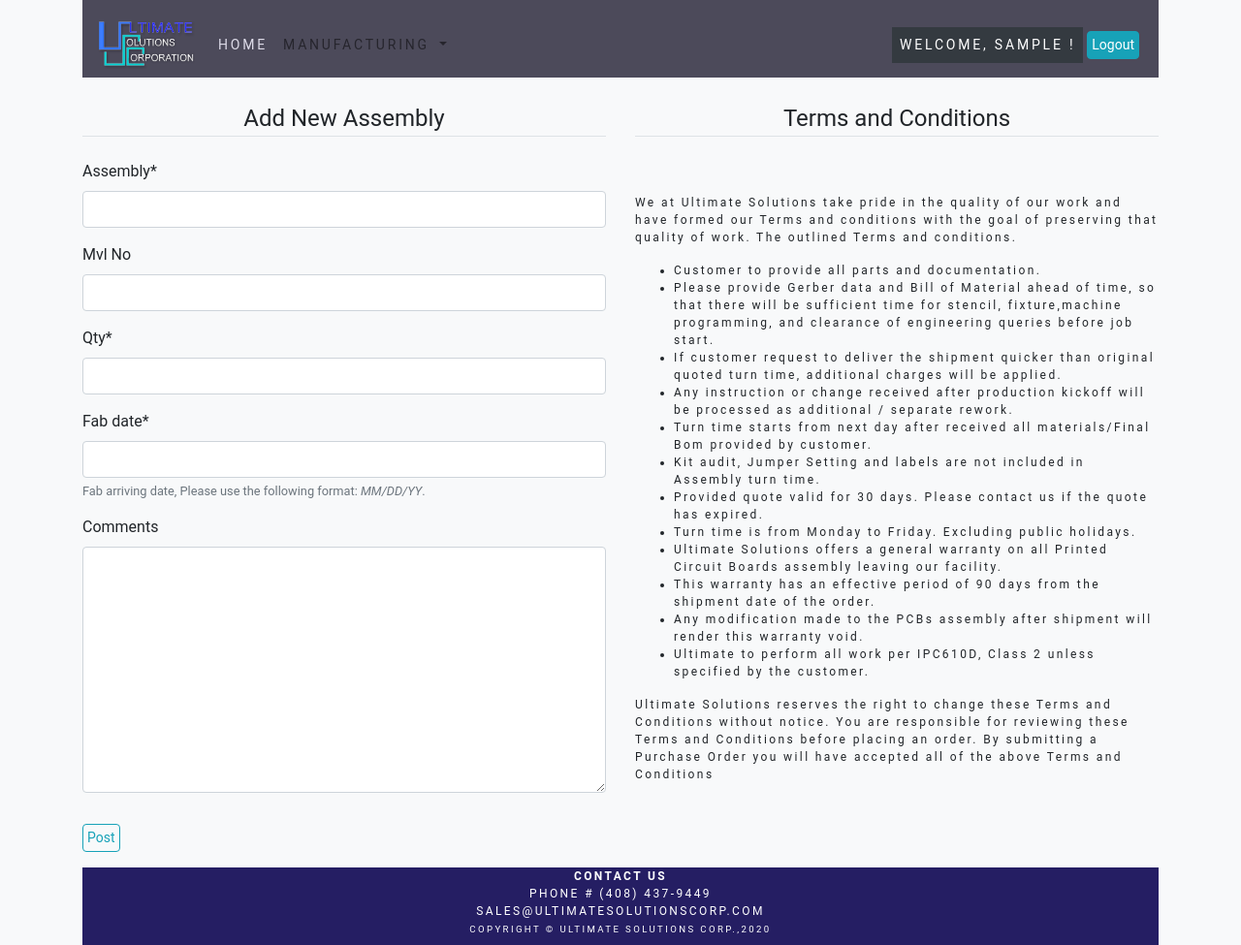
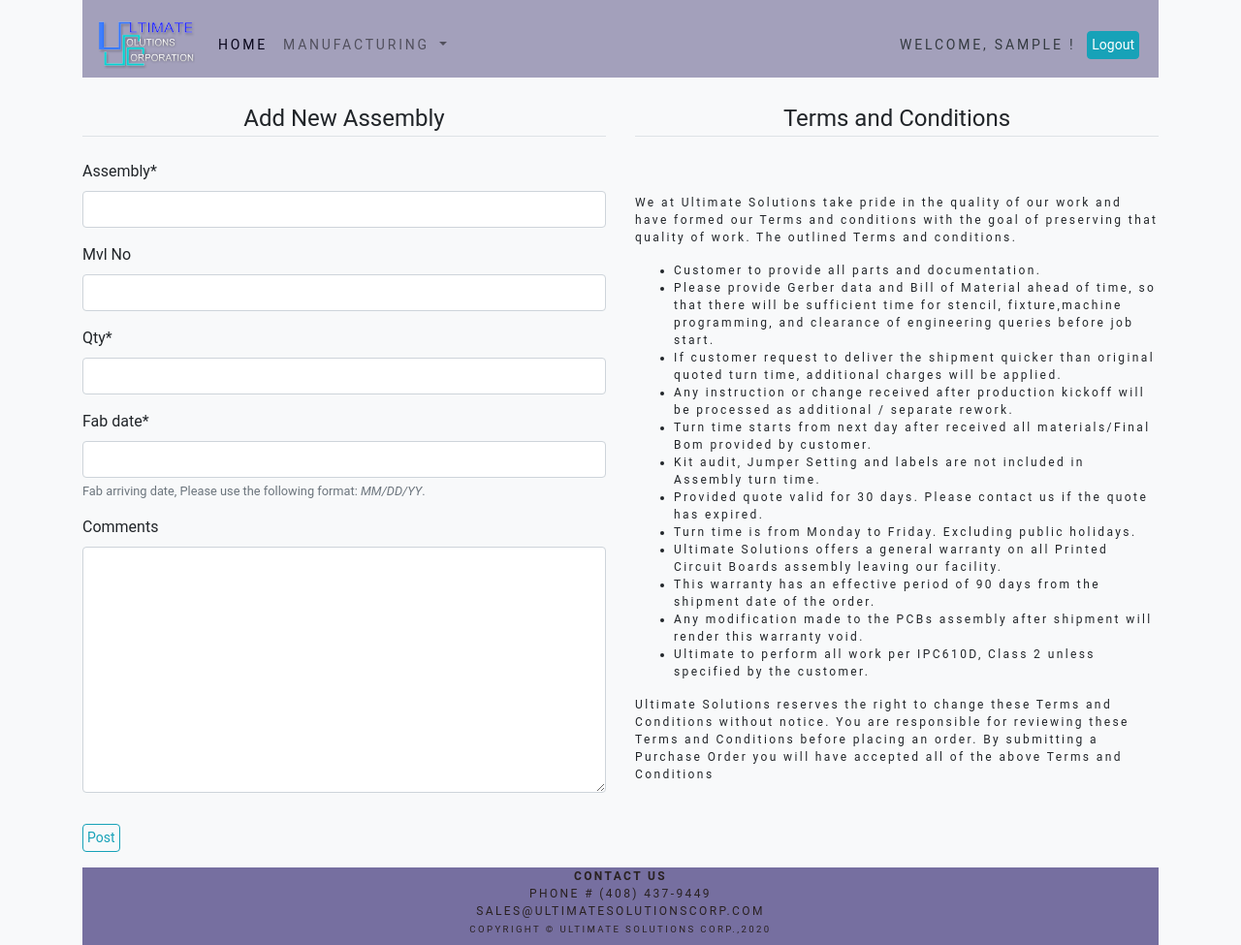
Before and after one commit to SatwinderSran/UscTask2, a Django app: page /usc/create/ in a window 1280 px wide. Shown: the whole page at 97% size. Run offline with Django 3.2, Linux system fonts and the light colour scheme; a user stored in the database is signed in; tables that the repository leaves empty hold one stand-in row (values such as "Sample post"); some libraries are stand-ins or nearby versions.

Commit message:
updated Navbar

```diff
--- a/static/css/custom.css
+++ b/static/css/custom.css
@@ -125,13 +125,13 @@ margin-right: 16px;
 
 .my-footer{
 font-size:12px;
-color: white;
+color: rgb(41, 33, 33);
 letter-spacing: .2em;
 text-transform: uppercase;
 left:0px;
 height:80px;
 width:100%;
-background: rgb(24, 9, 58);
+background: rgb(66, 51, 102);
 }
 
 
--- a/templates/footer.html
+++ b/templates/footer.html
@@ -1,5 +1,5 @@
 <div class='container'>
-  <div class="footer my-footer text-center" style="background-color: #251e63;">
+  <div class="footer my-footer text-center" style="background-color: #766fa0;">
         <b>Contact Us</b><br>
         Phone # (408) 437-9449<br>
         sales@ultimatesolutionscorp.com<br>
--- a/templates/navbar.html
+++ b/templates/navbar.html
@@ -1,7 +1,7 @@
 {% load static %}
 
 <div class='container'>
-  <nav class="navbar navbar-expand-lg navbar-light" style="background-color: #4c4a5a;">
+  <nav class="navbar navbar-expand-lg navbar-light " style="background-color: #a3a0bb;">
     <a class="navbar-brand" href="{% url 'index' %}"><img src="{% static 'images/Ultimate-logo.png' %}" height="50" width="100" alt="XYZ"></a>
 
     <button class="navbar-toggler" type="button" data-toggle="collapse" data-target="#navbarNavAltMarkup" aria-controls="navbarNavAltMarkup" aria-expanded="false" aria-label="Toggle navigation">
@@ -10,7 +10,7 @@
 
     <div class="collapse navbar-collapse" id="navbarNavAltMarkup">
           <div class="navbar-nav">
-          <a class="nav-item nav-link" style="color: #dedce9;" href="{% url 'index' %}">Home</a>
+          <a class="nav-item nav-link" style="color: #08051a;" href="{% url 'index' %}">Home</a>
            </div>
 
           <div class="navbar-nav">
@@ -39,7 +39,7 @@
 
       {% if user.is_authenticated %}
         <div class="form-inline my-2 my-lg-0 ">
-          <div class="p-2 bg-dark text-white">Welcome,   {{ user.username | capfirst }} !</div>
+          <div class="p-2  text-dark">Welcome,   {{ user.username | capfirst }} !</div>
           <a href="{% url 'logout' %}">
             <button class="btn btn-info my-2 mx-1 my-sm-0" type="submit">Logout</button>
           </a>
```
